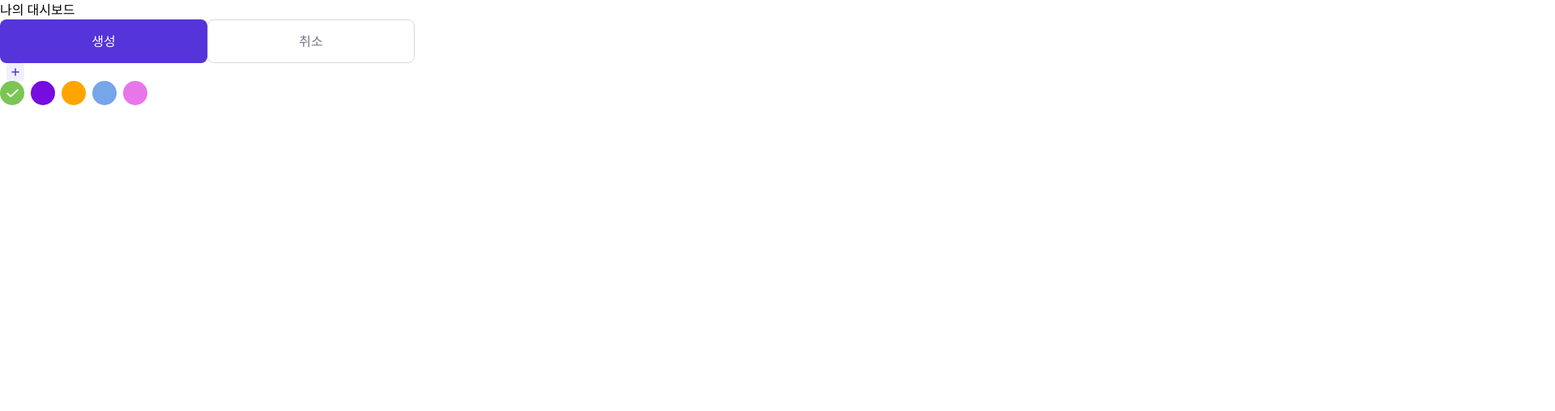
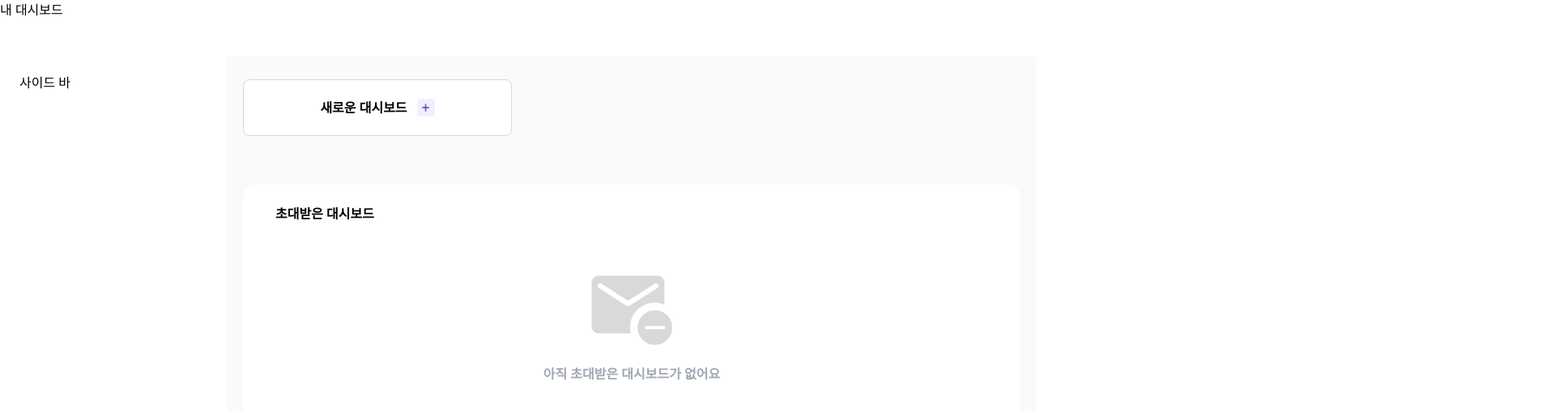
Before and after one commit to codeit17-part3-team5/taskify-fe, a Next.js app: page /mydashboard/MydashBoard in a window 1280 px wide. Shown: the top 508 px of the page at 81% size, 1920 px wide, since content can reach past the window. Built offline with nearby package versions, Linux system fonts and the light colour scheme.

Commit message:
Design: 대시보드 생성 모달 디자인 초기본 및 내 대시보드 디자인 초기본

```diff
--- /dev/null
+++ b/components/Modal.tsx
@@ -0,0 +1,66 @@
+import { ReactNode, useEffect, useState } from 'react';
+import { createPortal } from 'react-dom';
+
+type ModalProps = {
+  open: boolean;
+  onClose: () => void;
+  children: ReactNode;
+  contentClassName?: string;
+  overlayClassName?: string;
+};
+
+export default function Modal({
+  open,
+  onClose,
+  children,
+  contentClassName,
+  overlayClassName,
+}: ModalProps) {
+  const [mounted, setMounted] = useState(false);
+  useEffect(() => setMounted(true), []);
+
+  // ESC 닫기
+  useEffect(() => {
+    if (!open) return;
+    const onKey = (e: KeyboardEvent) => e.key === 'Escape' && onClose();
+    window.addEventListener('keydown', onKey);
+    return () => window.removeEventListener('keydown', onKey);
+  }, [open, onClose]);
+
+  // 바디 스크롤 잠금
+  useEffect(() => {
+    if (!open) return;
+    const prev = document.body.style.overflow;
+    document.body.style.overflow = 'hidden';
+    return () => {
+      document.body.style.overflow = prev;
+    };
+  }, [open]);
+
+  if (!mounted || !open) return null;
+
+  return createPortal(
+    <div className="fixed inset-0 z-50 isolate">
+      {' '}
+      {/* 스타일 최소화 */}
+      {/* 오버레이 (스타일 강요 X) */}
+      <div
+        className={`absolute inset-0 ${overlayClassName ?? 'bg-black/40'}`}
+        onClick={onClose}
+        aria-hidden="true"
+      />
+      {/* 중앙 배치만 담당. 크기/여백은 자식이 책임지도록 pointer-events 트릭 */}
+      <div className="absolute inset-0 grid place-items-center pointer-events-none">
+        <div
+          role="dialog"
+          aria-modal="true"
+          className={`pointer-events-auto ${contentClassName ?? ''}`}
+          onClick={(e) => e.stopPropagation()}
+        >
+          {children}
+        </div>
+      </div>
+    </div>,
+    document.body
+  );
+}
--- /dev/null
+++ b/components/dashboard/CreateDashboard.tsx
@@ -0,0 +1,31 @@
+import ColorChipSection from '../ColorChipSection';
+import DashBoardButton from './DashBoardButton';
+
+export default function CreateDashboard() {
+  return (
+    <div className="px-8 py-8 rounded-[16px] bg-white flex flex-col gap-10">
+      <div className="flex flex-col gap-6 text-[24px] font-bold">
+        새로운 대시보드
+        <div className="flex flex-col gap-4">
+          <div className="flex flex-col gap-2 text-[18px] font-medium">
+            대시보드 이름
+            <input
+              type="text"
+              placeholder="뉴프로젝트"
+              className="h-[50px] px-4 py-[15px] rounded-[8px] border border-[#D9D9D9]"
+            />
+          </div>
+          <ColorChipSection />
+        </div>
+      </div>
+      <div className="flex gap-[10px]">
+        <DashBoardButton className="bg-white text-[#787486] border border-[#D9D9D9]">
+          취소
+        </DashBoardButton>
+        <DashBoardButton className="bg-[#5534DA] text-white">
+          생성
+        </DashBoardButton>
+      </div>
+    </div>
+  );
+}
--- a/components/dashboard/PlusButton.tsx
+++ b/components/dashboard/PlusButton.tsx
@@ -1,10 +1,17 @@
 import Image from 'next/image';
 import Plusimg from './Plusimg.png';
 
-export default function PlusButton() {
+type PlusButtonProps = {
+  onClick?: () => void; // 외부에서 클릭 핸들러 받음
+};
+
+export default function PlusButton({ onClick }: PlusButtonProps) {
   return (
-    <button className="w-[22px] h-[22px] rounded-[4px] bg-[#F1EFFD] flex justify-center items-center">
-      <Image src={Plusimg} alt="플로스 이미지" width={9.6} height={9.6} />
+    <button
+      className="w-[22px] h-[22px] rounded-[4px] bg-[#F1EFFD] flex justify-center items-center"
+      onClick={onClick}
+    >
+      <Image src={Plusimg} alt="플러스 이미지" width={9.6} height={9.6} />
     </button>
   );
 }
--- a/src/pages/mydashboard/MydashBoard.tsx
+++ b/src/pages/mydashboard/MydashBoard.tsx
@@ -1,21 +1,46 @@
-import DashBoardButton from '../../../components/dashboard/DashBoardButton';
+import { useState } from 'react';
+import Image from 'next/image';
 import PlusButton from '../../../components/dashboard/PlusButton';
-import ColorChipSection from '../../../components/ColorChipSection';
+import Modal from '../../../components/Modal';
+import Messageimg from './mesaageimg.png';
+import CreateDashboard from '../../../components/dashboard/CreateDashboard';
 
 export default function MydashBoard() {
+  const [open, setOpen] = useState(false);
+
   return (
     <>
-      <div>나의 대시보드</div>
-      <DashBoardButton className="bg-[#5534DA] text-white">
-        생성
-      </DashBoardButton>
-      <DashBoardButton className="bg-white text-[#787486] border border-[#D9D9D9]">
-        취소
-      </DashBoardButton>
-      <div className="ml-2">
-        <PlusButton />
+      <header className="w-[1920px] h-[70px] bg-[#ffffff]">내 대시보드</header>
+      <div className="flex flex-1">
+        <aside className="w-[300px] h-[1550px] px-6 py-5 bg-[#ffffff]">
+          사이드 바
+        </aside>
+        <main className="flex-1 bg-[#FAFAFA] px-5 py-7">
+          <div
+            className="w-[332px] h-[70px] flex gap-3 justify-center items-center bg-[#ffffff] border border-[#D9D9D9] rounded-[8px] font-semibold"
+            onClick={() => setOpen(true)}
+          >
+            새로운 대시보드
+            <PlusButton />
+          </div>
+
+          <div className="w-[960px] px-10 pt-6 pb-30 bg-white flex gap-16 rounded-[16px] mt-15 font-bold text-6 flex-col">
+            초대받은 대시보드
+            <div className="flex flex-col gap-6 justify-center items-center text-[#9FA6B2] text-4.5 mx-auto">
+              <Image
+                src={Messageimg}
+                alt="메시지 이미지"
+                width={100}
+                height={100}
+              />
+              아직 초대받은 대시보드가 없어요
+            </div>
+          </div>
+          <Modal open={open} onClose={() => setOpen(false)}>
+            <CreateDashboard />
+          </Modal>
+        </main>
       </div>
-      <ColorChipSection />
     </>
   );
 }
```
Also changed, not shown: src/pages/mydashboard/mesaageimg.png (added).
